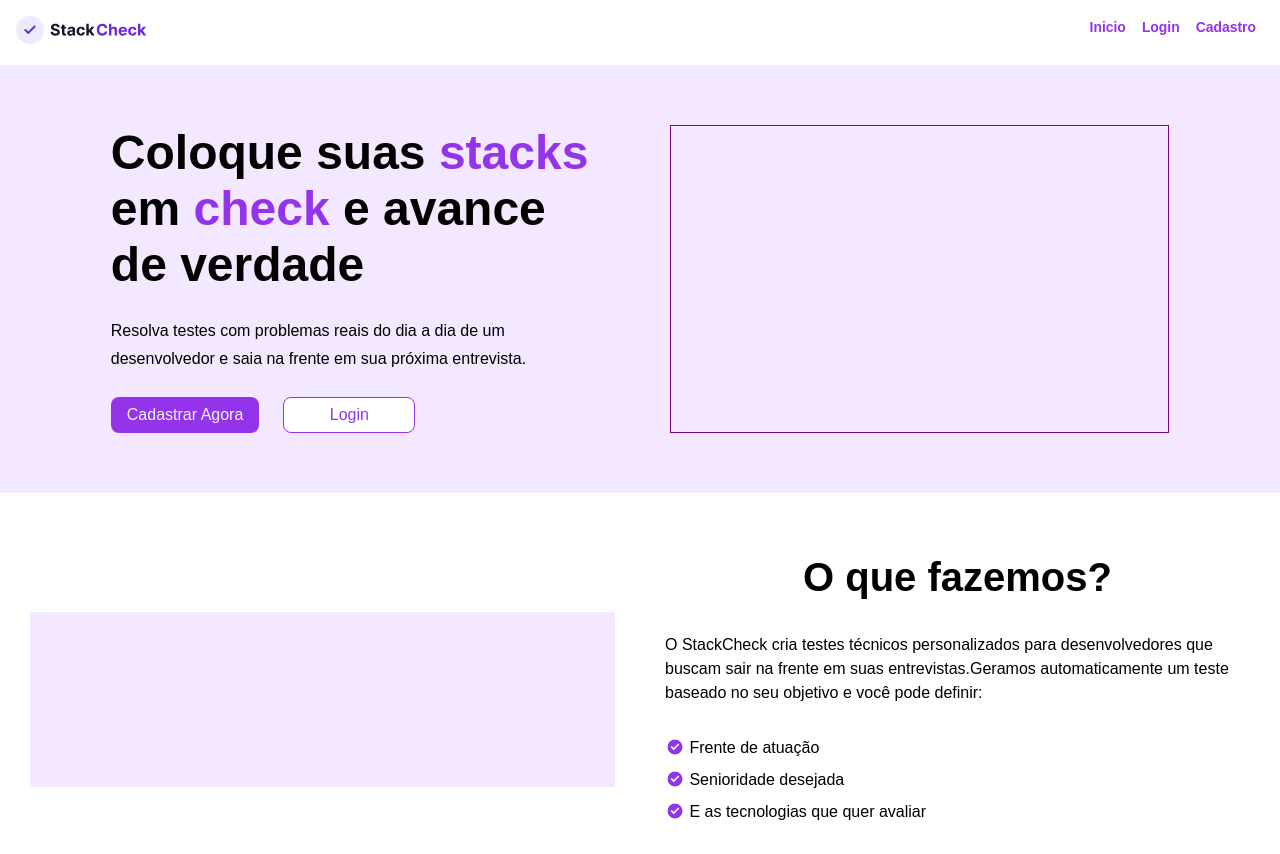
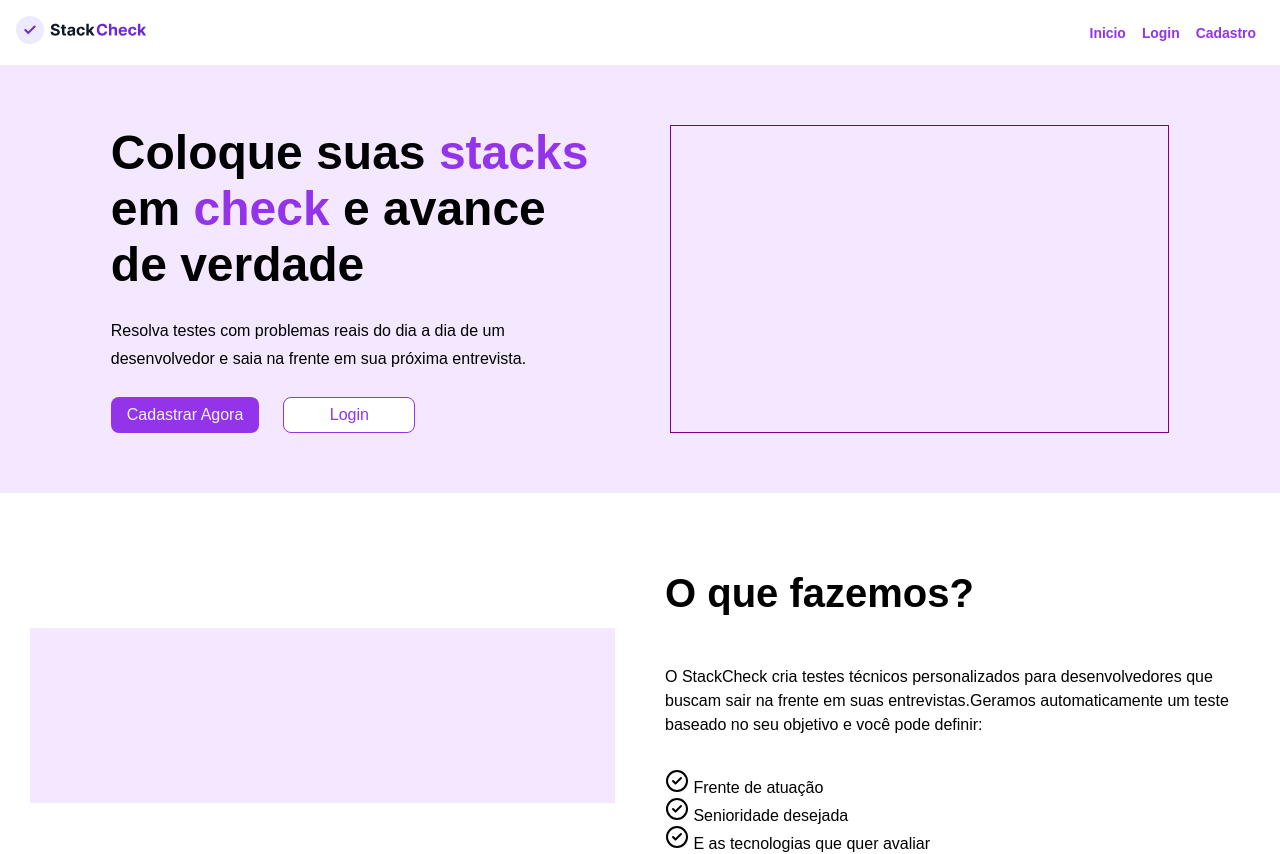
Before and after one commit to juninhos-comunidade/code-queens, a Next.js app in the folder frontend/: page / in a window 1280 px wide. Shown: the top 854 px of the page. Built offline with nearby package versions, Linux system fonts and the light colour scheme; no server answers.

Commit message:
fix: ajustando margin bottom

```diff
--- a/frontend/src/app/page.module.scss
+++ b/frontend/src/app/page.module.scss
@@ -12,7 +12,7 @@
         justify-self: center;
     }
 
-    h2 {
+   > h2 {
 
         text-align: center;
         font-size: 2.5rem;
@@ -20,7 +20,7 @@
         padding-inline: 16px;
     }
 
-    ul {
+    >ul {
         li {
             gap: 10px;
             margin-bottom: 12px;
--- a/frontend/src/components/layout/Navbar/navbar.module.scss
+++ b/frontend/src/components/layout/Navbar/navbar.module.scss
@@ -5,6 +5,7 @@
     justify-content: center;
     anchor-name: --my-anchor;
     padding: 16px;
+    background: $white;
 
     >section {
         display: flex;
@@ -83,7 +84,12 @@
             all: inherit;
             display: flex;
             justify-content: end;
+            align-items: center;
+            justify-items: center;
 
+            *{
+
+            }
             &.navbar_open {
                 display: flex;
             }
```
